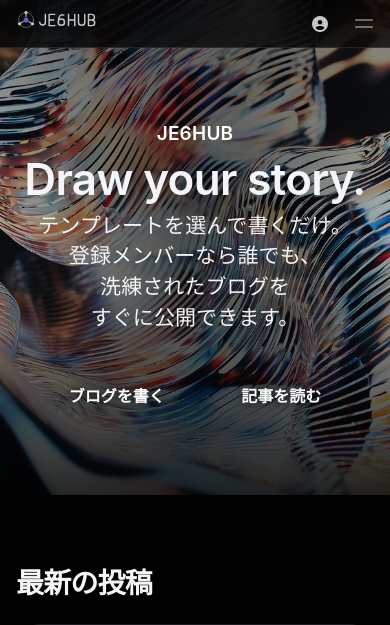
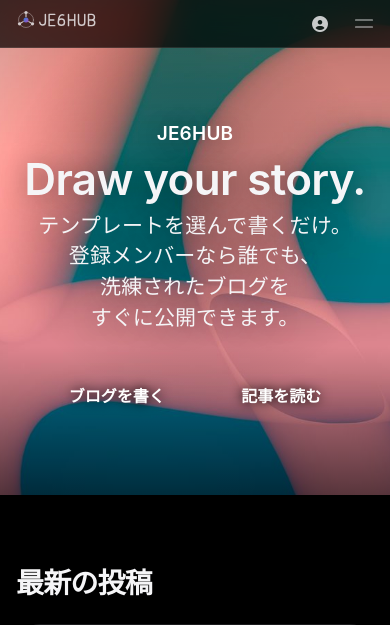
Before and after one commit to JE6HUB/je6hub_website, a Django app: page /ja/ in a window 390 px wide. Shown: the top 625 px of the page. Run offline with Django 5.2, Linux system fonts and the light colour scheme; data comes from the database, SQL or seed files in the repository; data that the repository does not hold is empty; parts of the project's set-up code (start-up, migrations or seed data) failed here and were passed over; some libraries are stand-ins or nearby versions.

Commit message:
Replace the home hero image and lighten its scrim
The "Draw your story." hero now uses the new home-head image (1280/1920/2560
responsive variants). The scrim over it was dark enough to dim the photo, so
it is now a much lighter centre vignette plus a bottom fade, with a soft text
shadow keeping the white copy readable. The Resume page keeps using the old
blogs-glass image. blog.css cache-buster bumped to v=26.

Co-Authored-By: Claude Opus 5.5 (1M context) <noreply@anthropic.com>
Claude-Session: https://claude.ai/code/session_013ajdBDsFc1WT9dXHfkfhpQ

```diff
--- a/my_website/accounts/templates/accounts/user_profile.html
+++ b/my_website/accounts/templates/accounts/user_profile.html
@@ -4,7 +4,7 @@
 {% block title %}{{ profile_user.public_name }} (@{{ profile_user.username }}){% endblock %}
 
 {% block extra_head %}
-<link href="{% static 'css/blog.css' %}?v=25" rel="stylesheet" />
+<link href="{% static 'css/blog.css' %}?v=26" rel="stylesheet" />
 {% endblock %}
 
 {% block content %}
--- a/my_website/blog/templates/blog/my_posts.html
+++ b/my_website/blog/templates/blog/my_posts.html
@@ -4,7 +4,7 @@
 {% block title %}{% trans "マイブログ" %} — Blogs{% endblock %}
 
 {% block extra_head %}
-<link href="{% static 'css/blog.css' %}?v=25" rel="stylesheet" />
+<link href="{% static 'css/blog.css' %}?v=26" rel="stylesheet" />
 {% endblock %}
 
 {% block content %}
--- a/my_website/blog/templates/blog/post_detail.html
+++ b/my_website/blog/templates/blog/post_detail.html
@@ -8,7 +8,7 @@
 <meta property="og:title" content="{{ post.title }}">
 <meta property="og:description" content="{{ post.excerpt }}">
 {% if post.cover_image %}<meta property="og:image" content="{{ request.scheme }}://{{ request.get_host }}{{ post.cover_image.url }}">{% endif %}
-<link href="{% static 'css/blog.css' %}?v=25" rel="stylesheet" />
+<link href="{% static 'css/blog.css' %}?v=26" rel="stylesheet" />
 {% if post.has_math %}
 <link href="https://cdn.jsdelivr.net/npm/katex@0.16.11/dist/katex.min.css" rel="stylesheet" />
 {% endif %}
--- a/my_website/blog/templates/blog/post_editor.html
+++ b/my_website/blog/templates/blog/post_editor.html
@@ -6,7 +6,7 @@
 {% block extra_head %}
 <link href="https://cdn.jsdelivr.net/npm/quill@2.0.3/dist/quill.snow.css" rel="stylesheet" />
 <link href="https://cdn.jsdelivr.net/npm/katex@0.16.11/dist/katex.min.css" rel="stylesheet" />
-<link href="{% static 'css/blog.css' %}?v=25" rel="stylesheet" />
+<link href="{% static 'css/blog.css' %}?v=26" rel="stylesheet" />
 {% endblock %}
 
 {% block content %}
--- a/my_website/blog/templates/blog/post_list.html
+++ b/my_website/blog/templates/blog/post_list.html
@@ -4,7 +4,7 @@
 {% block title %}Blogs{% endblock %}
 
 {% block extra_head %}
-<link href="{% static 'css/blog.css' %}?v=25" rel="stylesheet" />
+<link href="{% static 'css/blog.css' %}?v=26" rel="stylesheet" />
 {% endblock %}
 
 {% block extra_js %}
--- a/my_website/core/templates/core/home.html
+++ b/my_website/core/templates/core/home.html
@@ -3,10 +3,10 @@
 
 {% block title %}JE6HUB.com — Blogs{% endblock %}{% block title_suffix %}{% endblock %}
 
-{% block glass_preload %}{% include "_liquid_glass_preload.html" with hero="img/hero/blogs-glass" %}{% endblock %}
+{% block glass_preload %}{% include "_liquid_glass_preload.html" with hero="img/hero/home-head" %}{% endblock %}
 
 {% block extra_head %}
-<link href="{% static 'css/blog.css' %}?v=25" rel="stylesheet" />
+<link href="{% static 'css/blog.css' %}?v=26" rel="stylesheet" />
 {% endblock %}
 
 {% block extra_js %}
@@ -19,7 +19,7 @@
 
     <!-- Hero — LiquidGlass root (背景と glass ボタンはすべて root の直接の子) -->
     <section id="hero-glass-root" class="ap-section liquid-glass-root landing-hero">
-        {% include "_hero_image.html" with hero="img/hero/blogs-glass" class="landing-hero-bg" %}
+        {% include "_hero_image.html" with hero="img/hero/home-head" class="landing-hero-bg" %}
         <div class="landing-hero-scrim"></div>
 
         <div class="landing-hero-text">
--- a/my_website/static/css/blog.css
+++ b/my_website/static/css/blog.css
@@ -1130,13 +1130,13 @@
     inset: 0;
     z-index: 1;
     pointer-events: none;
-    /* 文字の背後だけを深く落とし、写真の周縁は見せる */
+    /* 画像の明るさを活かすため、文字の背後だけを薄く落とし、下端は次のセクションへ溶かす */
     background:
-        radial-gradient(ellipse 60% 55% at 50% 45%, rgba(0, 0, 0, 0.62), rgba(0, 0, 0, 0) 100%),
-        linear-gradient(180deg, rgba(0, 0, 0, 0.55) 0%, rgba(0, 0, 0, 0.2) 45%, rgba(0, 0, 0, 0.85) 100%);
+        radial-gradient(ellipse 50% 40% at 50% 42%, rgba(0, 0, 0, 0.28), rgba(0, 0, 0, 0) 100%),
+        linear-gradient(180deg, rgba(0, 0, 0, 0.18) 0%, rgba(0, 0, 0, 0) 30%, rgba(0, 0, 0, 0) 70%, rgba(0, 0, 0, 0.6) 100%);
 }
 .landing-hero .ap-eyebrow { color: #fff !important; }
-.landing-hero-text { position: relative; z-index: 2; pointer-events: none; }
+.landing-hero-text { position: relative; z-index: 2; pointer-events: none; text-shadow: 0 2px 24px rgba(0, 0, 0, 0.35); }
 .landing-hero .ap-hero-title { font-size: clamp(44px, 7.5vw, 92px); }
 .landing-hero .ap-hero-subtitle { color: #f5f5f7; }
 .landing-hero-btn {
```
Also changed, not shown: my_website/static/img/hero/home-head-1280.jpg (added), my_website/static/img/hero/home-head-1920.jpg (added), my_website/static/img/hero/home-head-2560.jpg (added).
